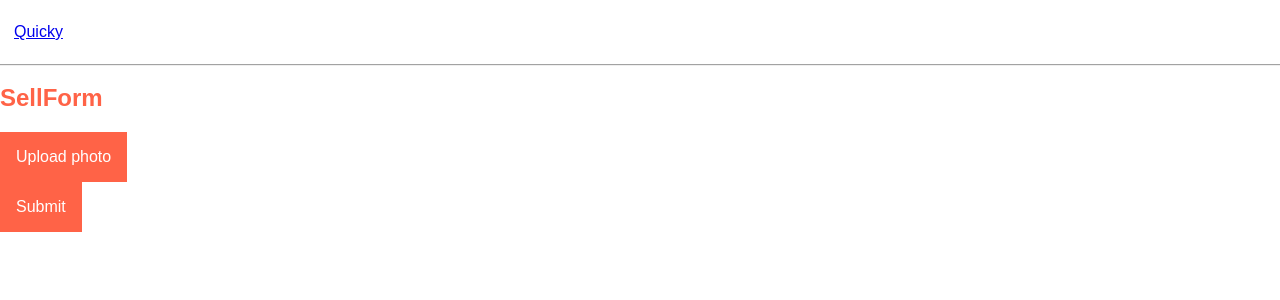
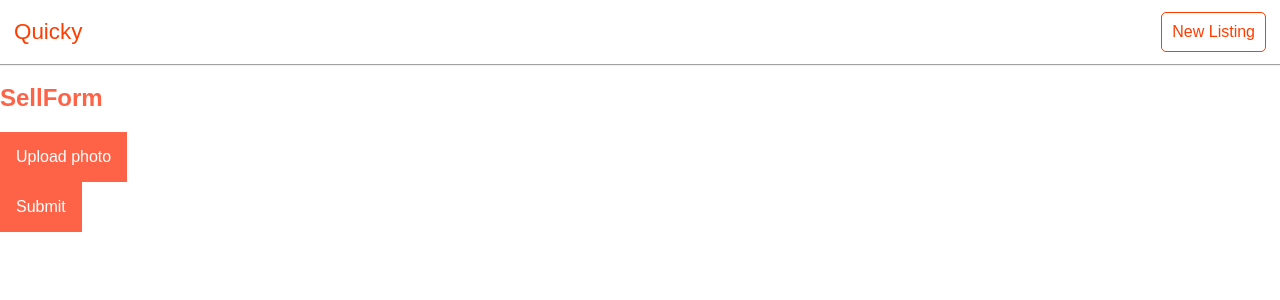
Before and after one commit to badboiz/frontend, a React (Create React App) app: page /sell in a window 1280 px wide. Shown: the top 300 px of the page. Built offline with nearby package versions, Linux system fonts and the light colour scheme; no server answers.

Commit message:
Update Header

```diff
--- a/src/components/Header/Header.css
+++ b/src/components/Header/Header.css
@@ -17,6 +17,24 @@
   padding: 14px;
 }
 
-.Header h1 {
-  margin: 0;
+.Header__home-link {
+  text-decoration: none;
+  font-size: 1.4rem;
 }
+
+.Header__home-link, .Header__home-link:visited {
+  color: #FF3D00;
+}
+
+.Header__sell-link {
+  text-decoration: none;
+  color: #FF3D00;
+  border: thin solid #FF3D00;
+  border-radius: 5px;
+  padding: 10px;
+}
+
+.Header__sell-link:hover {
+  background-color: #FF3D00;
+  color: white;
+}
--- a/src/components/Header/Header.js
+++ b/src/components/Header/Header.js
@@ -4,7 +4,13 @@ import './Header.css';
 
 const Header = () =>
   <nav className="Header">
-    <Link to="/">Quicky</Link>
+    <Link to="/" className="Header__home-link">
+      Quicky
+    </Link>
+
+    <Link to="/sell" role="button" className="Header__sell-link">
+      New Listing
+    </Link>
   </nav>;
 
 export default Header;
```
